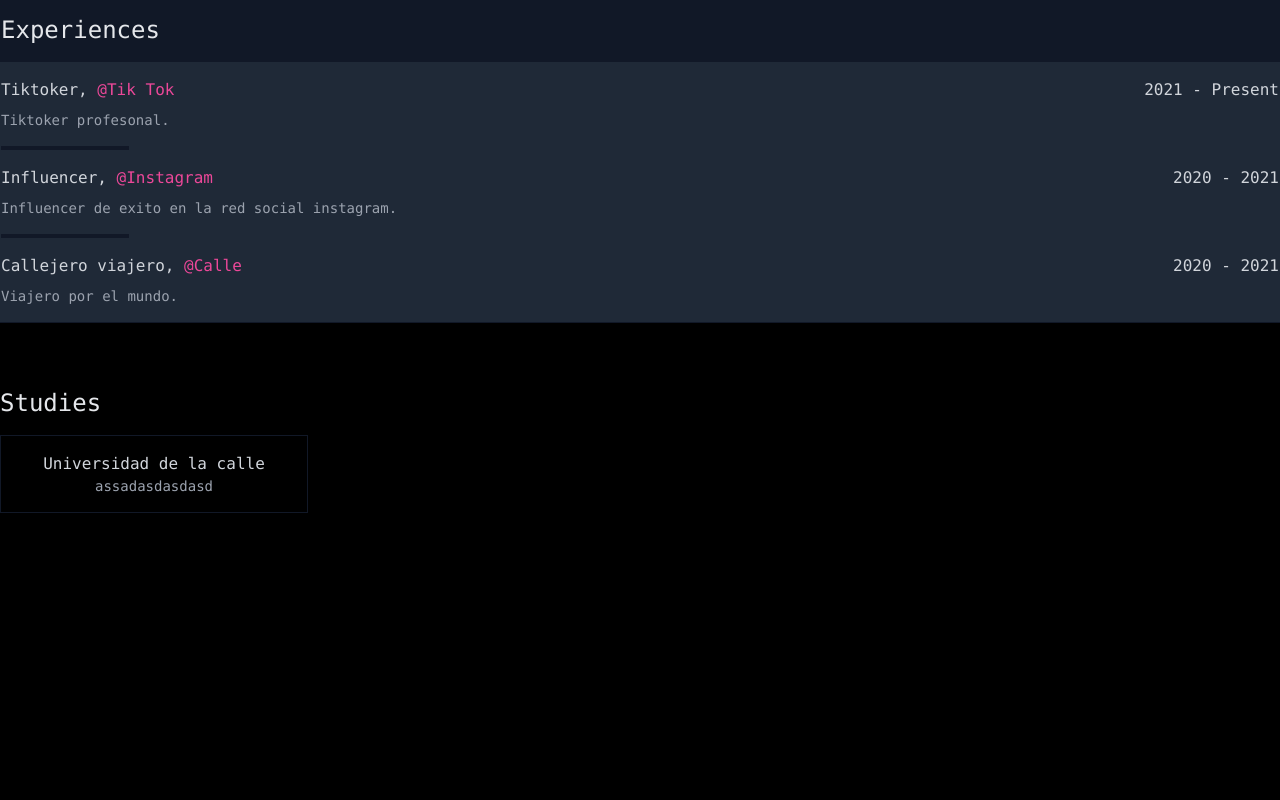
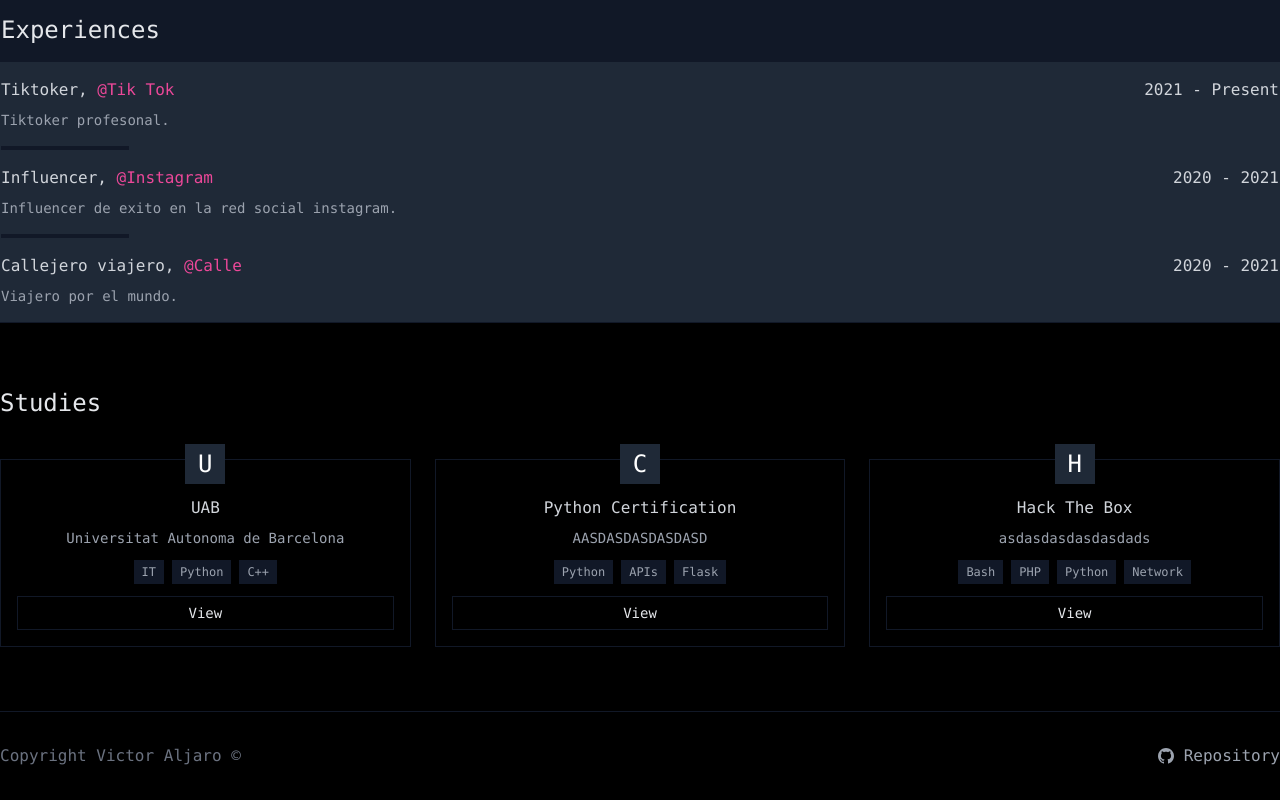
Before and after one commit to valjaro/personal-page, a plain HTML site: page index.html in a window 1280 px wide. Shown: the part 775-1575 px from the top of the page. Before the commit the page ends 1312 px from the top, so only its background shows below. Drawn offline with nearby package versions, Linux system fonts and the light colour scheme.

Commit message:
second version

```diff
--- a/index.html
+++ b/index.html
@@ -105,18 +105,127 @@
         </div>
       </section>
       <section class="container mx-auto">
-        <h2 class="text-2xl text-gray-200">Studies</h2>
-        <div class="grid grid-cols-4 gap-4 mt-4">
-          <div class="relative border border-gray-900 p-4 text-center">
-            <div class="absolute text-2xl"></div>
-                <h3 class="text-gray-300">Universidad de la calle</h3>
-                <p class="text-gray-400 text-sm">assadasdasdasd</p>
+        <h2 class="text-xl sm:text-2xl text-gray-200">Studies</h2>
+        <div class="mt-10 grid sm:grid-cols-3 gap-6">
+          <div
+            class="flex flex-col items-center relative border border-gray-900 p-4 text-center"
+          >
+            <div
+              class="absolute flex justify-center items-center -top-4 text-white text-2xl w-10 h-10 bg-gray-800"
+            >
+              U
+            </div>
+            <h3 class="text-gray-300 mt-5">UAB</h3>
+            <p class="text-gray-400 text-sm mt-2">
+              Universitat Autonoma de Barcelona
+            </p>
+            <div class="flex flex-wrap justify-center gap-2 my-3">
+              <div class="bg-gray-900 text-xs text-gray-400 py-1 px-2">
+                IT
+              </div>
+              <div class="bg-gray-900 text-xs text-gray-400 py-1 px-2">
+                Python
+              </div>
+              <div class="bg-gray-900 text-xs text-gray-400 py-1 px-2">
+                C++
+              </div>
+            </div>
+            <a
+              href="#"
+              target="_blank"
+              class="mt-auto border border-gray-900 w-full -mx-4 text-sm py-1.5 text-gray-200 transition hover:bg-pink-500"
+            >
+              View
+            </a>
+          </div>
+          <div
+            class="flex flex-col items-center relative border border-gray-900 p-4 text-center"
+          >
+            <div
+              class="absolute flex justify-center items-center -top-4 text-white text-2xl w-10 h-10 bg-gray-800"
+            >
+              C
+            </div>
+            <h3 class="text-gray-300 mt-5">Python Certification</h3>
+            <p class="text-gray-400 text-sm mt-2">
+              AASDASDASDASDASD
+            </p>
+            <div class="flex flex-wrap justify-center gap-2 my-3">
+              <div class="bg-gray-900 text-xs text-gray-400 py-1 px-2">
+                Python
+              </div>
+              <div class="bg-gray-900 text-xs text-gray-400 py-1 px-2">
+                APIs
+              </div>
+              <div class="bg-gray-900 text-xs text-gray-400 py-1 px-2">
+                Flask
+              </div>
+            </div>
+            <a
+              href="#"
+              target="_blank"
+              class="mt-auto border border-gray-900 w-full -mx-4 text-sm py-1.5 text-gray-200 transition hover:bg-pink-500"
+            >
+              View
+            </a>
+          </div>
+          <div
+            class="flex flex-col items-center relative border border-gray-900 p-4 text-center"
+          >
+            <div
+              class="absolute flex justify-center items-center -top-4 text-white text-2xl w-10 h-10 bg-gray-800"
+            >
+              H
+            </div>
+            <h3 class="text-gray-300 mt-5">Hack The Box</h3>
+            <p class="text-gray-400 text-sm mt-2">
+              asdasdasdasdasdads
+            </p>
+            <div class="flex flex-wrap justify-center gap-2 my-3">
+              <div class="bg-gray-900 text-xs text-gray-400 py-1 px-2">
+                Bash
+              </div>
+              <div class="bg-gray-900 text-xs text-gray-400 py-1 px-2">PHP</div>
+              <div class="bg-gray-900 text-xs text-gray-400 py-1 px-2">
+                Python
+              </div>
+              <div class="bg-gray-900 text-xs text-gray-400 py-1 px-2">
+                Network
+              </div>
+            </div>
+            <a
+              href="#"
+              target="_blank"
+              class="mt-auto border border-gray-900 w-full -mx-4 text-sm py-1.5 text-gray-200 transition hover:bg-pink-500"
+            >
+              View
+            </a>
           </div>
         </div>
       </section>
     </main>
-    <footer>
-      <p>Copyright Victor Aljaro ©</p>
+    <footer class="border-t border-gray-900 mt-16 py-8">
+      <div class="container mx-auto flex justify-between">
+        <div>
+            <p class="text-gray-500">Copyright Victor Aljaro ©</p>
+          </div>
+          <a
+          href="#"
+          target="blank"
+          class="text-gray-400 hover:text-pink-500 hover:underline"
+        >
+          <svg
+            xmlns="http://www.w3.org/2000/svg"
+            fill="currentColor"
+            class="inline w-4 h-4 -mt-0.5"
+            viewBox="0 0 24 24"
+          >
+            <path
+              d="M12 0c-6.626 0-12 5.373-12 12 0 5.302 3.438 9.8 8.207 11.387.599.111.793-.261.793-.577v-2.234c-3.338.726-4.033-1.416-4.033-1.416-.546-1.387-1.333-1.756-1.333-1.756-1.089-.745.083-.729.083-.729 1.205.084 1.839 1.237 1.839 1.237 1.07 1.834 2.807 1.304 3.492.997.107-.775.418-1.305.762-1.604-2.665-.305-5.467-1.334-5.467-5.931 0-1.311.469-2.381 1.236-3.221-.124-.303-.535-1.524.117-3.176 0 0 1.008-.322 3.301 1.23.957-.266 1.983-.399 3.003-.404 1.02.005 2.047.138 3.006.404 2.291-1.552 3.297-1.23 3.297-1.23.653 1.653.242 2.874.118 3.176.77.84 1.235 1.911 1.235 3.221 0 4.609-2.807 5.624-5.479 5.921.43.372.823 1.102.823 2.222v3.293c0 .319.192.694.801.576 4.765-1.589 8.199-6.086 8.199-11.386 0-6.627-5.373-12-12-12z"
+            />
+          </svg>
+          Repository</a
+      </div>
     </footer>
   </body>
 </html>
```
